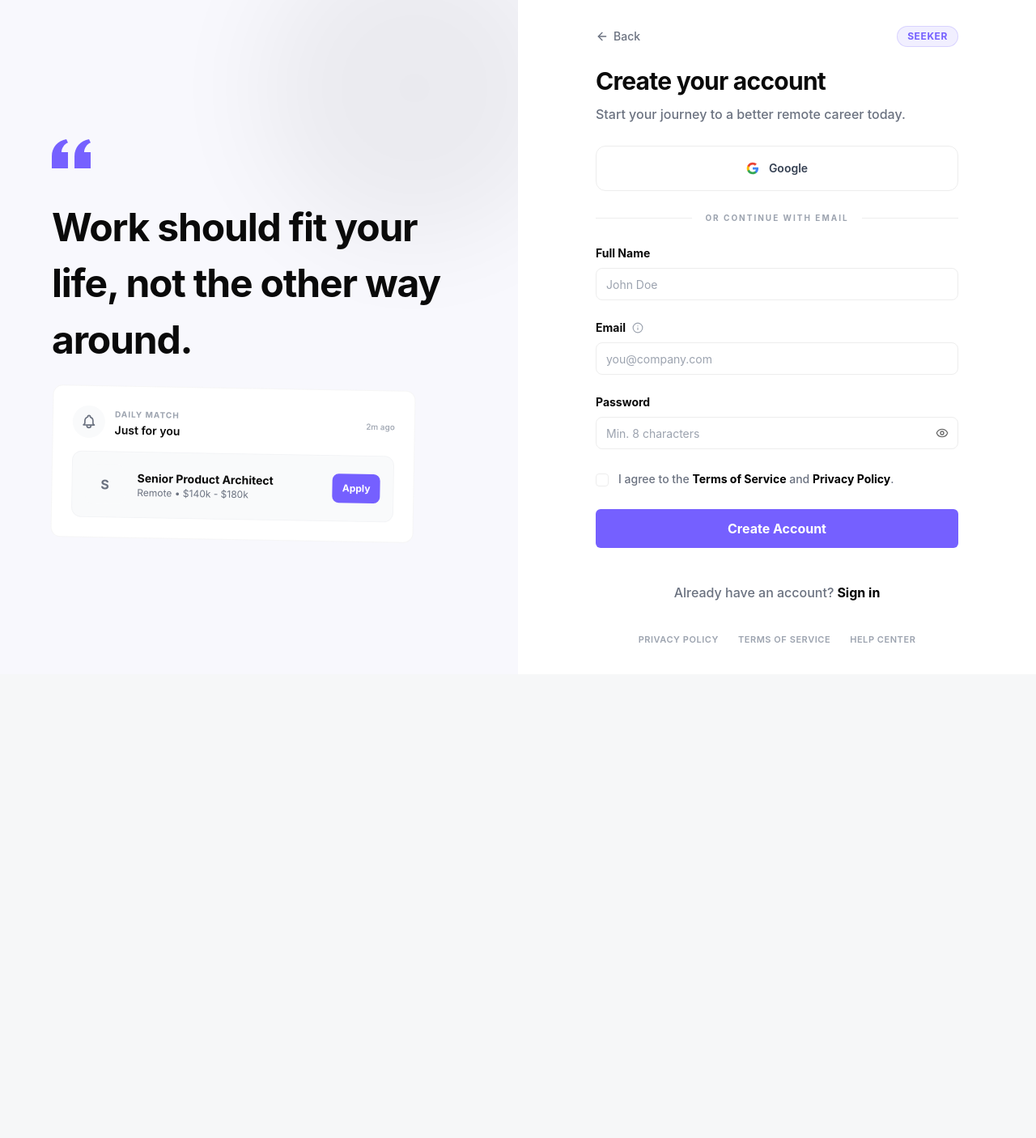
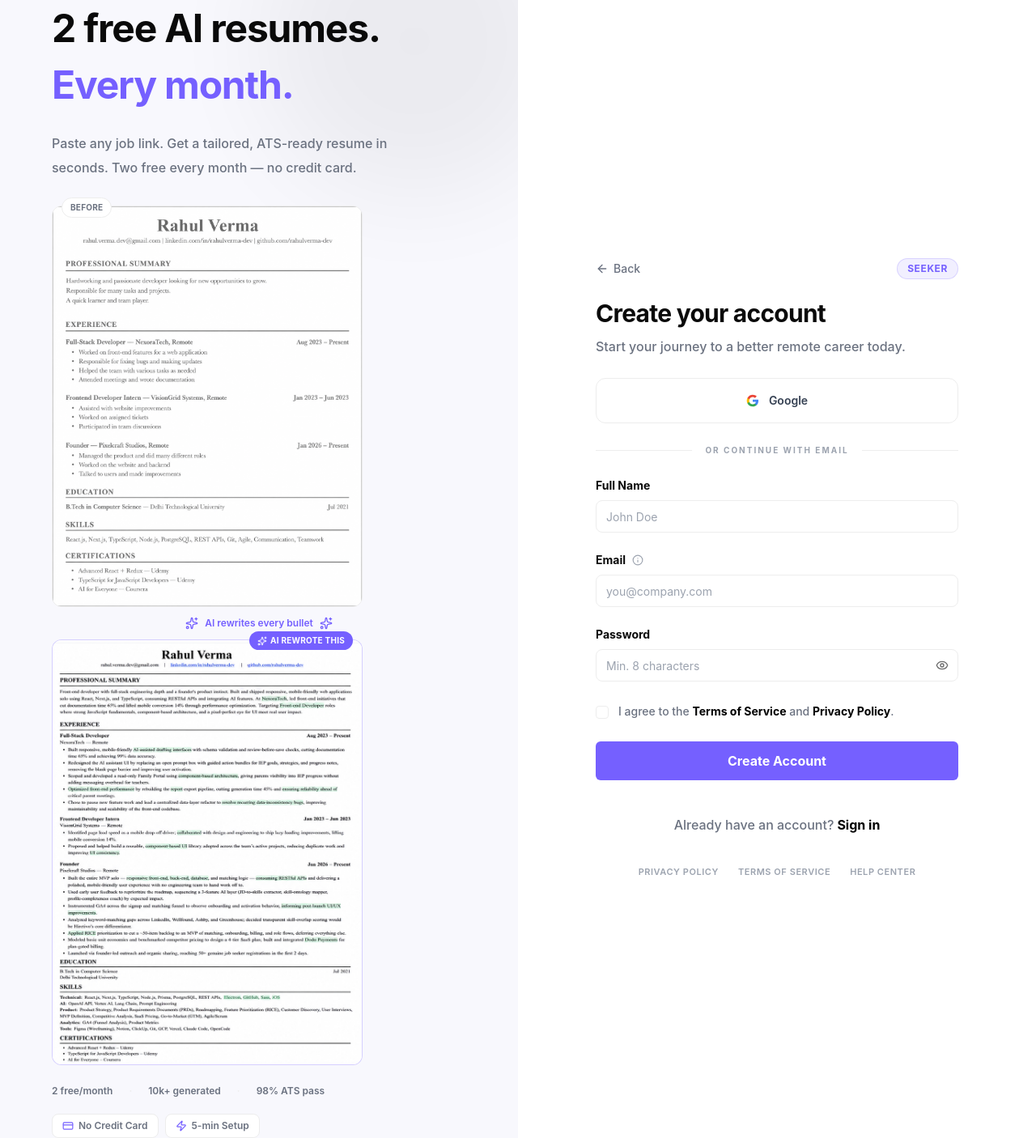
Before and after one commit to ignitinsharma/hiretivo, a Next.js app: page /seeker/register in a window 1280 px wide. Shown: the whole page at 81% size. Before the commit the page ends 833 px from the top, so only its background shows below. Built offline with nearby package versions, Linux system fonts and the light colour scheme; no server answers.

Commit message:
feat: update seeker auth pages left panel with AI resume transformation visuals

```diff
--- a/src/app/(auth)/seeker/login/page.tsx
+++ b/src/app/(auth)/seeker/login/page.tsx
@@ -1,12 +1,14 @@
 "use client";
 
 import * as React from "react";
+import Image from "next/image";
 import Link from "next/link";
 import { useRouter, useSearchParams } from "next/navigation";
 import { getSession, signIn, signOut, useSession } from "next-auth/react";
 import { useForm } from "react-hook-form";
 import { zodResolver } from "@hookform/resolvers/zod";
 import { toast } from "sonner";
+import { Sparkles } from "lucide-react";
 
 import { Button } from "@/components/ui/button";
 import { Input } from "@/components/ui/input";
@@ -40,51 +42,57 @@ const SeekerLoginLeft = (
     <div className="absolute bottom-[-10%] left-[-10%] w-96 h-96 rounded-full bg-black opacity-5 blur-3xl"></div>
     <div className="relative z-10 max-w-lg w-full">
       <h1 className="text-4xl lg:text-5xl font-bold leading-tight tracking-tight text-brand-foreground mb-6">
-        <span className="text-brand-primary">Find remote work</span> <br />
-        <span className="text-brand-foreground italic">that fits your life</span>
+        Your resume. Rewritten{" "}
+        <span className="text-brand-primary">by AI.</span>{" "}
+        <span className="italic">For every job.</span>
       </h1>
-      <p className="text-brand-foreground-muted font-medium text-base lg:text-lg leading-relaxed mb-8 max-w-md">
-        Access thousands of remote opportunities from companies that value
-        work-life balance.
+      <p className="text-brand-foreground-muted font-medium text-base leading-relaxed mb-8 max-w-md">
+        Paste any job link. Get a tailored, ATS-ready resume in seconds.
       </p>
 
-      <div className="bg-white p-6 rounded-xl border border-brand-border/50 max-w-md transform rotate-2 hover:rotate-0 transition-transform duration-500">
-        <div className="flex items-center justify-between mb-4">
-          <div className="flex items-center gap-3">
-            <div className="w-10 h-10 bg-brand-surface rounded-full flex items-center justify-center">
-              <svg
-                className="w-5 h-5 text-brand-foreground"
-                fill="none"
-                viewBox="0 0 24 24"
-                stroke="currentColor"
-              >
-                <path
-                  strokeLinecap="round"
-                  strokeLinejoin="round"
-                  strokeWidth={2}
-                  d="M9 12l2 2 4-4m6 2a9 9 0 11-18 0 9 9 0 0118 0z"
-                />
-              </svg>
-            </div>
-            <div>
-              <p className="text-[10px] font-bold uppercase tracking-widest text-brand-foreground-secondary">
-                Application Update
-              </p>
-              <p className="text-sm font-semibold text-brand-foreground">
-                Interview Scheduled
-              </p>
-            </div>
-          </div>
-          <span className="text-[10px] font-medium text-brand-foreground-secondary">Now</span>
+      <div className="relative mb-3 max-w-sm">
+        <span className="absolute -top-2.5 left-3 z-10 rounded-pill border border-brand-border bg-white px-2.5 py-0.5 text-[10px] font-bold uppercase tracking-wide text-brand-foreground-muted">
+          Before
+        </span>
+        <div className="overflow-hidden rounded-xl border border-brand-border bg-white">
+          <Image
+            src="/images/resume-before.png"
+            alt="Generic, unoptimized resume"
+            width={1103}
+            height={1426}
+            className="w-full h-auto opacity-60"
+          />
         </div>
-        <div className="bg-brand-surface p-4 rounded-xl border border-brand-border-light">
-          <h4 className="font-bold text-sm text-brand-foreground mb-1">
-            Frontend Developer at Acme Inc
-          </h4>
-          <p className="text-xs text-brand-foreground-muted">
-            Tomorrow at 10:00 AM PST • Zoom
-          </p>
+      </div>
+
+      <div className="flex items-center justify-center gap-2 my-1">
+        <Sparkles className="h-4 w-4 text-brand-primary" aria-hidden="true" />
+        <span className="text-xs font-semibold text-brand-primary">AI rewrites every bullet</span>
+        <Sparkles className="h-4 w-4 text-brand-primary" aria-hidden="true" />
+      </div>
+
+      <div className="relative mt-3 max-w-sm">
+        <span className="absolute -top-2.5 right-3 z-10 inline-flex items-center gap-1 rounded-pill bg-brand-primary px-2.5 py-0.5 text-[10px] font-bold uppercase tracking-wide text-white">
+          <Sparkles className="h-3 w-3" aria-hidden="true" />
+          AI Rewrote This
+        </span>
+        <div className="overflow-hidden rounded-xl border border-brand-primary/30 bg-white">
+          <Image
+            src="/images/resume-after.png"
+            alt="AI-optimized resume"
+            width={820}
+            height={1125}
+            className="w-full h-auto"
+          />
         </div>
+      </div>
+
+      <div className="mt-6 flex flex-wrap gap-x-5 gap-y-1 text-xs font-semibold text-brand-foreground-muted">
+        <span>10k+ resumes</span>
+        <span className="text-brand-border">·</span>
+        <span>98% ATS pass rate</span>
+        <span className="text-brand-border">·</span>
+        <span>30 seconds</span>
       </div>
     </div>
   </>
--- a/src/app/(auth)/seeker/register/page.tsx
+++ b/src/app/(auth)/seeker/register/page.tsx
@@ -1,12 +1,14 @@
 "use client";
 
 import * as React from "react";
+import Image from "next/image";
 import Link from "next/link";
 import { useRouter, useSearchParams } from "next/navigation";
 import { signIn, signOut, useSession } from "next-auth/react";
 import { useForm } from "react-hook-form";
 import { zodResolver } from "@hookform/resolvers/zod";
 import { toast } from "sonner";
+import { CreditCard, Info, Sparkles, Zap } from "lucide-react";
 
 import { Button } from "@/components/ui/button";
 import { Input } from "@/components/ui/input";
@@ -30,68 +32,73 @@ import {
   TooltipProvider,
   TooltipTrigger,
 } from "@/components/ui/tooltip";
-import { Info } from "lucide-react";
 
 const SeekerSignupLeft = (
   <>
     <div className="absolute top-[-10%] right-[-10%] w-96 h-96 rounded-full bg-black opacity-5 blur-3xl"></div>
     <div className="relative z-10 max-w-lg w-full">
-      <svg
-        className="w-12 h-12 text-primary mb-8"
-        fill="currentColor"
-        viewBox="0 0 24 24"
-      >
-        <path d="M14.017 21v-7.391c0-5.704 3.731-9.57 8.983-10.609l.995 2.151c-2.432.917-3.995 3.638-3.995 5.849h4v10h-9.983zm-14.017 0v-7.391c0-5.704 3.748-9.57 9-10.609l.996 2.151c-2.433.917-3.996 3.638-3.996 5.849h3.983v10h-9.983z" />
-      </svg>
       <h1 className="text-4xl lg:text-5xl font-bold leading-tight tracking-tight text-brand-foreground mb-6">
-        Work should fit your life, not the other way around.
+        2 free AI resumes.{" "}
+        <span className="text-brand-primary">Every month.</span>
       </h1>
+      <p className="text-brand-foreground-muted font-medium text-base leading-relaxed mb-8 max-w-md">
+        Paste any job link. Get a tailored, ATS-ready resume in seconds. Two free every month — no credit card.
+      </p>
 
-      <div className="bg-white p-6 rounded-xl border border-brand-border/50 max-w-md transform rotate-1 hover:rotate-0 transition-transform duration-500">
-        <div className="flex items-center justify-between mb-4">
-          <div className="flex items-center gap-3">
-            <div className="w-10 h-10 bg-brand-surface rounded-full flex items-center justify-center">
-              <svg
-                className="w-5 h-5 text-brand-foreground-muted"
-                fill="none"
-                viewBox="0 0 24 24"
-                stroke="currentColor"
-              >
-                <path
-                  strokeLinecap="round"
-                  strokeLinejoin="round"
-                  strokeWidth={2}
-                  d="M15 17h5l-1.405-1.405A2.032 2.032 0 0118 14.158V11a6.002 6.002 0 00-4-5.659V5a2 2 0 10-4 0v.341C7.67 6.165 6 8.388 6 11v3.159c0 .538-.214 1.055-.595 1.436L4 17h5m6 0v1a3 3 0 11-6 0v-1m6 0H9"
-                />
-              </svg>
-            </div>
-            <div>
-              <p className="text-[10px] font-bold uppercase tracking-widest text-brand-foreground-secondary">
-                Daily Match
-              </p>
-              <p className="text-sm font-semibold text-brand-foreground">
-                Just for you
-              </p>
-            </div>
-          </div>
-          <span className="text-[10px] font-medium text-brand-foreground-secondary">2m ago</span>
+      <div className="relative mb-3 max-w-sm">
+        <span className="absolute -top-2.5 left-3 z-10 rounded-pill border border-brand-border bg-white px-2.5 py-0.5 text-[10px] font-bold uppercase tracking-wide text-brand-foreground-muted">
+          Before
+        </span>
+        <div className="overflow-hidden rounded-xl border border-brand-border bg-white">
+          <Image
+            src="/images/resume-before.png"
+            alt="Generic, unoptimized resume"
+            width={1103}
+            height={1426}
+            className="w-full h-auto opacity-60"
+          />
         </div>
-        <div className="bg-brand-surface p-4 rounded-xl flex items-center gap-4 border border-brand-border-light">
-          <div className="w-12 h-12 rounded-lg bg-brand-surface flex items-center justify-center font-bold text-brand-foreground-muted">
-            S
-          </div>
-          <div>
-            <h4 className="font-bold text-sm text-brand-foreground">
-              Senior Product Architect
-            </h4>
-            <p className="text-xs text-brand-foreground-muted">Remote • $140k - $180k</p>
-          </div>
-          <div className="ml-auto">
-            <Button variant="primary" size="sm" className="rounded-lg">
-              Apply
-            </Button>
-          </div>
+      </div>
+
+      <div className="flex items-center justify-center gap-2 my-1">
+        <Sparkles className="h-4 w-4 text-brand-primary" aria-hidden="true" />
+        <span className="text-xs font-semibold text-brand-primary">AI rewrites every bullet</span>
+        <Sparkles className="h-4 w-4 text-brand-primary" aria-hidden="true" />
+      </div>
+
+      <div className="relative mt-3 max-w-sm">
+        <span className="absolute -top-2.5 right-3 z-10 inline-flex items-center gap-1 rounded-pill bg-brand-primary px-2.5 py-0.5 text-[10px] font-bold uppercase tracking-wide text-white">
+          <Sparkles className="h-3 w-3" aria-hidden="true" />
+          AI Rewrote This
+        </span>
+        <div className="overflow-hidden rounded-xl border border-brand-primary/30 bg-white">
+          <Image
+            src="/images/resume-after.png"
+            alt="AI-optimized resume"
+            width={820}
+            height={1125}
+            className="w-full h-auto"
+          />
         </div>
+      </div>
+
+      <div className="mt-6 flex flex-wrap gap-x-5 gap-y-1 text-xs font-semibold text-brand-foreground-muted">
+        <span>2 free/month</span>
+        <span className="text-brand-border">·</span>
+        <span>10k+ generated</span>
+        <span className="text-brand-border">·</span>
+        <span>98% ATS pass</span>
+      </div>
+
+      <div className="mt-5 flex flex-wrap gap-2">
+        <span className="inline-flex items-center gap-1.5 rounded-lg border border-brand-border bg-white px-3 py-1.5 text-xs font-semibold text-brand-foreground-muted">
+          <CreditCard className="h-3.5 w-3.5 text-brand-primary" />
+          No Credit Card
+        </span>
+        <span className="inline-flex items-center gap-1.5 rounded-lg border border-brand-border bg-white px-3 py-1.5 text-xs font-semibold text-brand-foreground-muted">
+          <Zap className="h-3.5 w-3.5 text-brand-primary" />
+          5-min Setup
+        </span>
       </div>
     </div>
   </>
```
